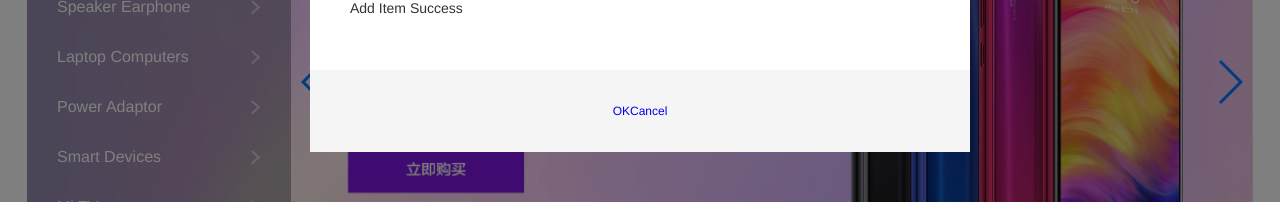
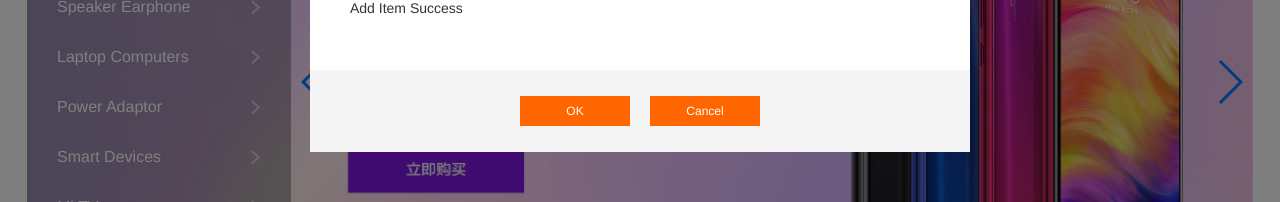
Before and after one commit to xiaodi17/vue-ecommerce-xiaomi, a Vue app: page /#/index in a window 1280 px wide. Shown: the part 295-497 px from the top of the page. Built offline with nearby package versions, Linux system fonts and the light colour scheme; no server answers.

Commit message:
modal button css

```diff
--- a/src/App.vue
+++ b/src/App.vue
@@ -18,4 +18,6 @@ export default {
 
 <style lang="scss">
 @import './assets/scss/reset.scss';
+@import './assets/scss/config.scss';
+@import './assets/scss/button.scss';
 </style>
--- /dev/null
+++ b/src/assets/scss/button.scss
@@ -0,0 +1,37 @@
+.btn {
+  display: inline-block;
+  width: 110px;
+  line-height: 30px;
+  text-align: center;
+  background-color: $colorA;
+  color: $colorG;
+  border: none;
+  cursor: pointer;
+}
+.btn-default {
+  background-color: #b0b0b0;
+  color: $colorG;
+}
+
+.btn-large {
+  width: 202px;
+  height: 50px;
+  line-height: 50px;
+  font-size: 18px;
+}
+
+.btn-huge {
+  width: 300px;
+  height: 54px;
+  line-height: 54px;
+  font-size: 16px;
+}
+
+.btn-group {
+  .btn {
+    margin-right: 20px;
+    &:last-child {
+      margin-right: 0;
+    }
+  }
+}
--- a/src/components/Modal.vue
+++ b/src/components/Modal.vue
@@ -10,8 +10,10 @@
         <slot name="body"></slot>
       </div>
       <div class="modal-footer">
-        <a href="javascript:;" class="btn">OK</a>
-        <a href="javascript:;" class="btn">Cancel</a>
+        <div class="btn-group">
+          <a href="javascript:;" class="btn">OK</a>
+          <a href="javascript:;" class="btn">Cancel</a>
+        </div>
       </div>
     </div>
   </div>
```
